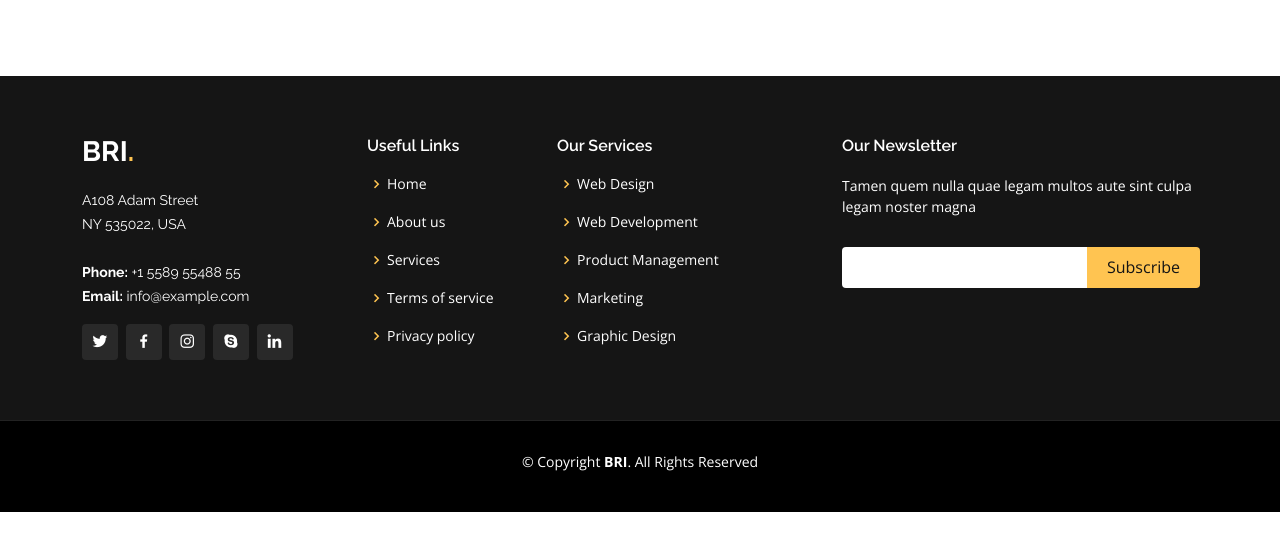
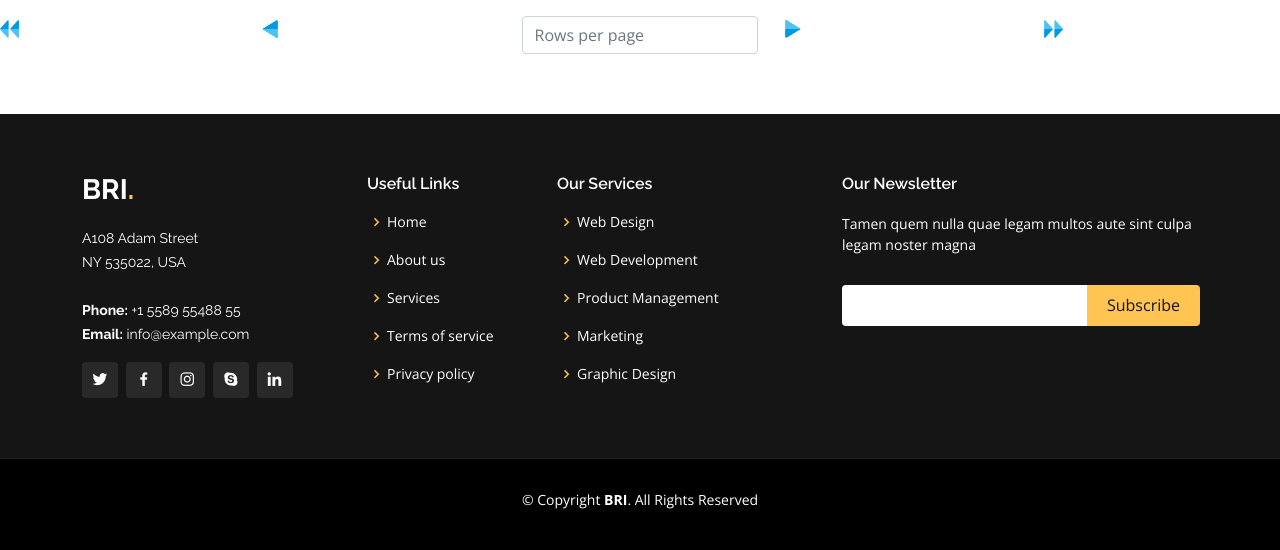
Before and after one commit to jgmontero/BRI, a PHP site: page /pages/user_management.php in a window 1280 px wide. Shown: the part 507-1057 px from the top of the page. Before the commit the page ends 1019 px from the top, so only its background shows below. Run offline with PHP 8.4, Linux system fonts and the light colour scheme; the visitor is signed in with stand-in values (Sample User, id 1); data that the repository does not hold is empty.

Commit message:
user manager pages

```diff
--- a/pages/user_management.php
+++ b/pages/user_management.php
@@ -20,7 +20,8 @@ include "../backend/db_connection.php";
     <link href="../assets/img/apple-touch-icon.png" rel="apple-touch-icon">
 
     <!-- Google Fonts -->
-  <link href="https://fonts.googleapis.com/css?family=Open+Sans:300,300i,400,400i,600,600i,700,700i|Raleway:300,300i,400,400i,500,500i,600,600i,700,700i|Poppins:300,300i,400,400i,500,500i,600,600i,700,700i" rel="stylesheet">
+    <link href="https://fonts.googleapis.com/css?family=Open+Sans:300,300i,400,400i,600,600i,700,700i|Raleway:300,300i,400,400i,500,500i,600,600i,700,700i|Poppins:300,300i,400,400i,500,500i,600,600i,700,700i"
+          rel="stylesheet">
 
     <!-- Vendor CSS Files -->
     <link href="../assets/vendor/aos/aos.css" rel="stylesheet">
@@ -159,12 +160,14 @@ include "../backend/db_connection.php";
                 <!--first name filter-->
                 <div class="col">
                     <input type="text" id="f_name" class="form-control" name="f_name"
-                           placeholder="First name" value="<?php echo !empty($_POST['f_name']) ? $_POST['f_name'] : "" ?>"/>
+                           placeholder="First name"
+                           value="<?php echo !empty($_POST['f_name']) ? $_POST['f_name'] : "" ?>"/>
                 </div>
                 <!--last name filter-->
                 <div class="col">
                     <input type="text" id="l_name" class="form-control" name="l_name"
-                           placeholder="Last name" value="<?php echo !empty($_POST['l_name']) ? $_POST['l_name'] : "" ?>"/>
+                           placeholder="Last name"
+                           value="<?php echo !empty($_POST['l_name']) ? $_POST['l_name'] : "" ?>"/>
                 </div>
                 <!--City name filter-->
                 <div class="col">
@@ -179,7 +182,8 @@ include "../backend/db_connection.php";
                 <!--Country name filter-->
                 <div class="col">
                     <input type="text" id="country" class="form-control" name="country"
-                           placeholder="Country" value="<?php echo !empty($_POST['country']) ? $_POST['country'] : "" ?>"/>
+                           placeholder="Country"
+                           value="<?php echo !empty($_POST['country']) ? $_POST['country'] : "" ?>"/>
                 </div>
                 <!--Bithdate filter-->
                 <div class="col">
@@ -211,7 +215,8 @@ include "../backend/db_connection.php";
                     <button class="btn btn-info " style="cursor: pointer;" id="search_btn">
                         Search
                     </button>
-                    <button class="btn btn-dark " style="cursor: pointer;" id="update_btn_user" onclick="ClearfilterUser()">
+                    <button class="btn btn-dark " style="cursor: pointer;" id="update_btn_user"
+                            onclick="ClearfilterUser()">
                         Clear filter
                     </button>
                 </div>
@@ -267,7 +272,7 @@ include "../backend/db_connection.php";
                 while ($row = mysqli_fetch_row($resultSet)) { ?>
                     <tr style="font-size: x-small;text-align: center;">
                         <td><?php echo $row[0]; ?></td>
-                      <td><?php echo $row[2]." ".$row[3]; ?></td>
+                        <td><?php echo $row[2] . " " . $row[3]; ?></td>
                         <td><?php echo $row[4]; ?></td>
                         <td><?php echo $row[5]; ?></td>
                         <td><?php echo $row[6]; ?></td>
@@ -291,7 +296,9 @@ include "../backend/db_connection.php";
                                 <input type="hidden" id="delete_pk_customer" style="cursor: pointer;"
                                        name="pk_customer"
                                        value="<?php echo $row[17]; ?>"/>
-                              <button class="btn btn-danger " style="cursor: pointer;font-size: x-small;text-align: center;" id="delete_customer_btn">
+                                <button class="btn btn-danger "
+                                        style="cursor: pointer;font-size: x-small;text-align: center;"
+                                        id="delete_customer_btn">
                                     Delete
                                 </button>
                             </form>
@@ -308,14 +315,16 @@ include "../backend/db_connection.php";
                                 <input type="hidden" id="is_admin" style="cursor: pointer;"
                                        name="is_admin"
                                        value="<?php echo $row[18]; ?>"/>
-                              <button class="btn btn-success " style="cursor: pointer;font-size: x-small;text-align: center;" id="update_customer_btn">
+                                <button class="btn btn-success "
+                                        style="cursor: pointer;font-size: x-small;text-align: center;"
+                                        id="update_customer_btn">
                                     Update
                                 </button>
                             </form>
                         </td>
                         <td>
                             <form method="post" action="../backend/customer_register.php"
-                                       onsubmit="<?php echo $row[18]==1 && $row[19]==1 ? "return submitFormAdminDenied(this);" : "return submitFormAdmin(this);"?> ">
+                                  onsubmit="<?php echo $row[18] == 1 && $row[19] == 1 ? "return submitFormAdminDenied(this);" : "return submitFormAdmin(this);" ?> ">
                                 <input type="hidden" style="cursor: pointer;" name="action"
                                        value="admin"/>
                                 <input type="hidden" id="admin_pk_customer" style="cursor: pointer;"
@@ -326,8 +335,10 @@ include "../backend/db_connection.php";
                                 <input type="hidden" id="admin_stand" style="cursor: pointer;"
                                        name="admin_stand"
                                        value="<?php echo $row[19]; ?>"/>
-                              <button class="btn btn-success " style="cursor: pointer;font-size: x-small;text-align: center;" id="admin_customer_btn">
-                                  <?php echo $row[18]==0 ? "Make admin":"Remove Admin" ?>
+                                <button class="btn btn-success "
+                                        style="cursor: pointer;font-size: x-small;text-align: center;"
+                                        id="admin_customer_btn">
+                                    <?php echo $row[18] == 0 ? "Make admin" : "Remove Admin" ?>
                                 </button>
                             </form>
                         </td>
@@ -339,6 +350,34 @@ include "../backend/db_connection.php";
 
                 </tbody>
             </table>
+        </div>
+
+        <div class="row">
+            <div class="col">
+                <a href="#">
+                    <img src="../assets/img/first_page.png" alt="" width="20" height="20">
+                </a>
+            </div>
+            <div class="col">
+                <a href="#">
+                    <img src="../assets/img/back.png" alt="" width="20" height="20">
+                </a>
+            </div>
+
+            <div class="col">
+                <input type="text" id="r_p_pages" class="form-control" name="RowPerPage"
+                       placeholder="Rows per page" value=""/>
+            </div>
+            <div class="col">
+                <a href="#">
+                    <img src="../assets/img/foward.png" alt="" width="20" height="20">
+                </a>
+            </div>
+            <div class="col">
+                <a href="#">
+                    <img src="../assets/img/last_page.png" alt="" width="20" height="20">
+                </a>
+            </div>
         </div>
     </section>
 
@@ -415,7 +454,8 @@ include "../backend/db_connection.php";
 </footer><!-- End Footer -->
 
 <div id="preloader"></div>
-  <a href="#" class="back-to-top d-flex align-items-center justify-content-center"><i class="bi bi-arrow-up-short"></i></a>
+<a href="#" class="back-to-top d-flex align-items-center justify-content-center"><i
+            class="bi bi-arrow-up-short"></i></a>
 
 <!-- Vendor JS Files -->
 <script src="../assets/vendor/aos/aos.js"></script>
```
Also changed, not shown: assets/img/back.png (added), assets/img/first_page.png (added), assets/img/foward.png (added), assets/img/last_page.png (added). Lines whose indentation alone changed are shown as unchanged.
